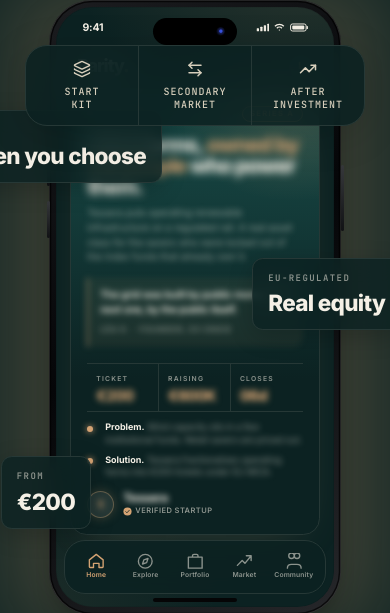
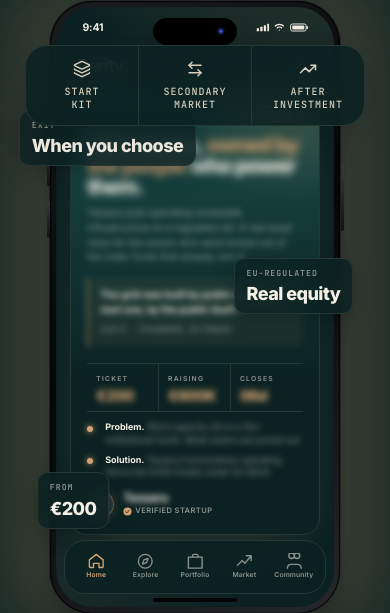
Before and after one commit to crowdnode-it/landing-page, a Next.js app: page /lara in a window 390 px wide. Shown: the part 698-1311 px from the top of the page. Built offline with nearby package versions, Linux system fonts and the light colour scheme; no server answers.

Commit message:
Tune mobile hero stat badges

```diff
--- a/src/components/landing/persona-landing.tsx
+++ b/src/components/landing/persona-landing.tsx
@@ -293,37 +293,37 @@ function Hero({ theme }: { theme: PersonaTheme }) {
               <PhoneScrollPreview theme={theme} />
               {/* Floating stat cards */}
               <div
-                className="absolute -left-36 top-[18%] z-10 rounded-2xl border border-[var(--p-ink-line)] px-5 py-4"
+                className="absolute -left-10 top-[18%] z-10 rounded-2xl border border-[var(--p-ink-line)] px-4 py-3 sm:-left-24 sm:px-4 sm:py-3 lg:-left-36 lg:px-5 lg:py-4"
                 style={{
                   background: "color-mix(in srgb, var(--p-bg) 80%, transparent)",
                   backdropFilter: "blur(16px)",
                   boxShadow: "0 8px 32px rgba(0,0,0,0.2)",
                 }}
               >
-                <div className="font-mono text-[12px] font-semibold uppercase tracking-[0.16em] text-[var(--p-ink-mute)]">Exit</div>
-                <div className="mt-1.5 font-sans text-3xl font-extrabold [letter-spacing:-0.03em] text-[var(--p-ink)]">When you choose</div>
+                <div className="font-mono text-[11px] font-semibold uppercase tracking-[0.12em] text-[var(--p-ink-mute)] sm:text-[10px] sm:tracking-[0.14em] lg:text-[12px] lg:tracking-[0.16em]">Exit</div>
+                <div className="mt-1.5 font-sans text-2xl font-extrabold leading-none [letter-spacing:-0.03em] text-[var(--p-ink)] lg:text-3xl">When you choose</div>
               </div>
               <div
-                className="absolute -right-20 top-[42%] z-10 rounded-2xl border border-[var(--p-ink-line)] px-5 py-4"
+                className="absolute -right-4 top-[42%] z-10 rounded-2xl border border-[var(--p-ink-line)] px-4 py-3 sm:-right-14 sm:px-4 sm:py-3 lg:-right-20 lg:px-5 lg:py-4"
                 style={{
                   background: "color-mix(in srgb, var(--p-bg) 80%, transparent)",
                   backdropFilter: "blur(16px)",
                   boxShadow: "0 8px 32px rgba(0,0,0,0.2)",
                 }}
               >
-                <div className="font-mono text-[12px] font-semibold uppercase tracking-[0.16em] text-[var(--p-ink-mute)]">EU-regulated</div>
-                <div className="mt-1.5 font-sans text-3xl font-extrabold [letter-spacing:-0.03em] text-[var(--p-ink)]">Real equity</div>
+                <div className="font-mono text-[11px] font-semibold uppercase tracking-[0.12em] text-[var(--p-ink-mute)] sm:text-[10px] sm:tracking-[0.14em] lg:text-[12px] lg:tracking-[0.16em]">EU-regulated</div>
+                <div className="mt-1.5 font-sans text-2xl font-extrabold leading-none [letter-spacing:-0.03em] text-[var(--p-ink)] lg:text-3xl">Real equity</div>
               </div>
               <div
-                className="absolute -left-16 bottom-[14%] z-10 rounded-2xl border border-[var(--p-ink-line)] px-5 py-4"
+                className="absolute -left-4 bottom-[14%] z-10 rounded-2xl border border-[var(--p-ink-line)] px-4 py-3 sm:-left-10 sm:px-4 sm:py-3 lg:-left-16 lg:px-5 lg:py-4"
                 style={{
                   background: "color-mix(in srgb, var(--p-bg) 80%, transparent)",
                   backdropFilter: "blur(16px)",
                   boxShadow: "0 8px 32px rgba(0,0,0,0.2)",
                 }}
               >
-                <div className="font-mono text-[12px] font-semibold uppercase tracking-[0.16em] text-[var(--p-ink-mute)]">From</div>
-                <div className="mt-1.5 font-sans text-3xl font-extrabold [letter-spacing:-0.03em] text-[var(--p-ink)]">€200</div>
+                <div className="font-mono text-[11px] font-semibold uppercase tracking-[0.12em] text-[var(--p-ink-mute)] sm:text-[10px] sm:tracking-[0.14em] lg:text-[12px] lg:tracking-[0.16em]">From</div>
+                <div className="mt-1.5 font-sans text-2xl font-extrabold leading-none [letter-spacing:-0.03em] text-[var(--p-ink)] lg:text-3xl">€200</div>
               </div>
             </div>
           </div>
```
